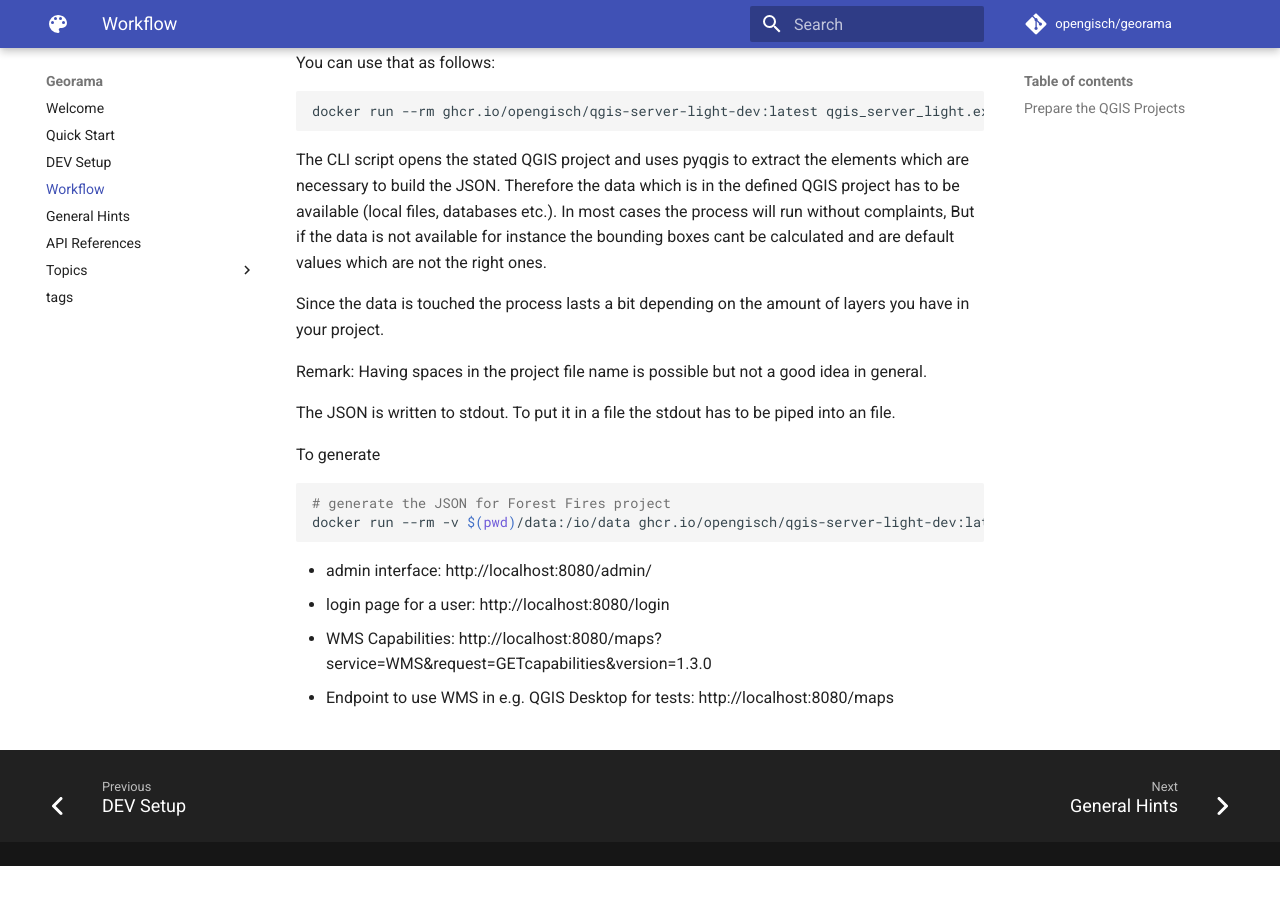
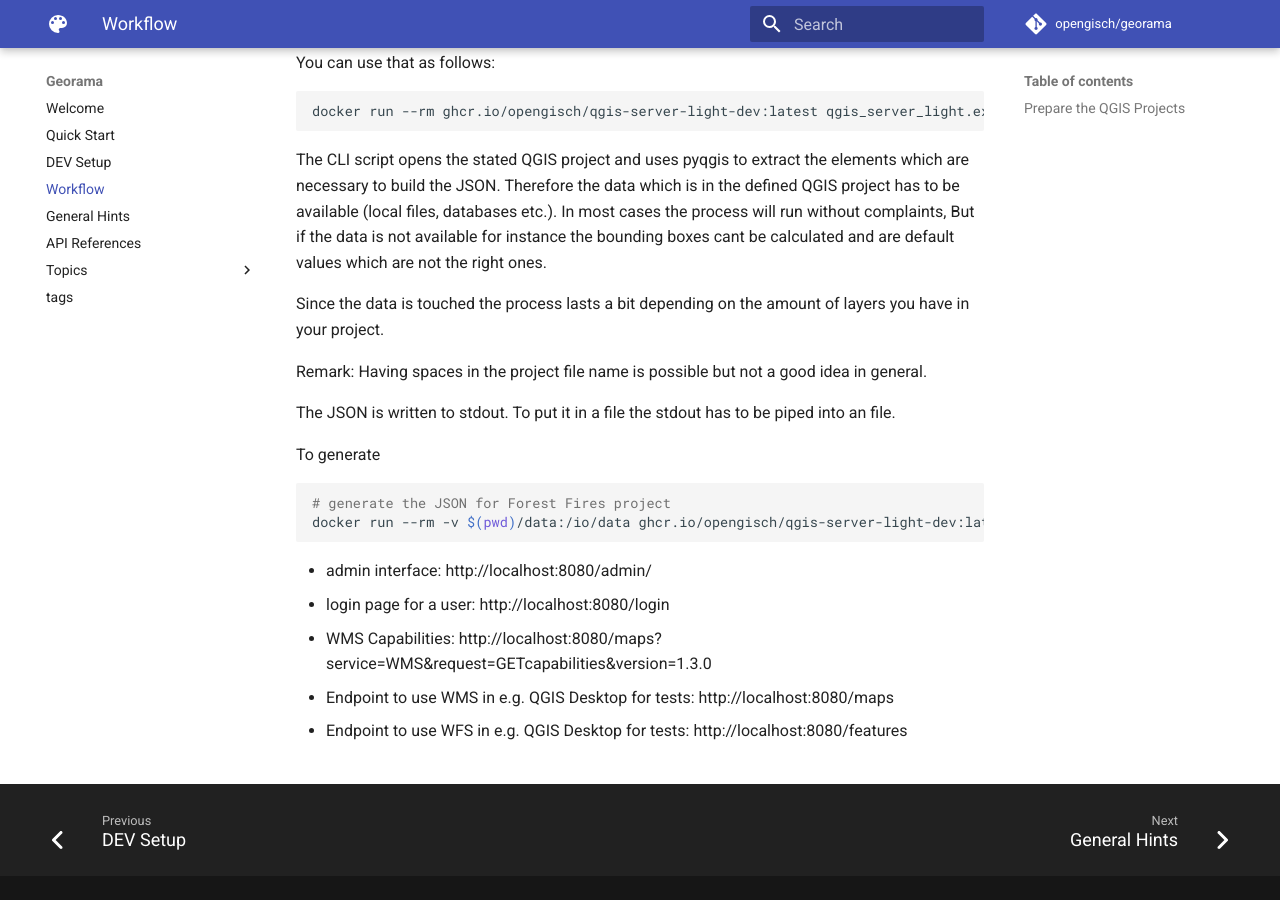
Before and after one commit to opengisch/georama, an MkDocs documentation site: the page built from docs/src/workflow.md, in a window 1280 px wide and 900 px high, scrolled down 1026 px. Built offline with MkDocs 1.6.1 and Material for MkDocs 9.7.7, drawn with Linux system fonts in a browser that asks for light colours; comment, search, counter and statistics services are not loaded; before the commit the page ends 1892 px from its top, so only the background shows below that.

Commit message:
small update

```diff
--- a/docs/src/workflow.md
+++ b/docs/src/workflow.md
@@ -42,5 +42,6 @@
 - login page for a user: http://localhost:8080/login
 - WMS Capabilities: http://localhost:8080/maps?service=WMS&request=GETcapabilities&version=1.3.0
 - Endpoint to use WMS in e.g. QGIS Desktop for tests: http://localhost:8080/maps
+- Endpoint to use WFS in e.g. QGIS Desktop for tests: http://localhost:8080/features
 
 ##
```
